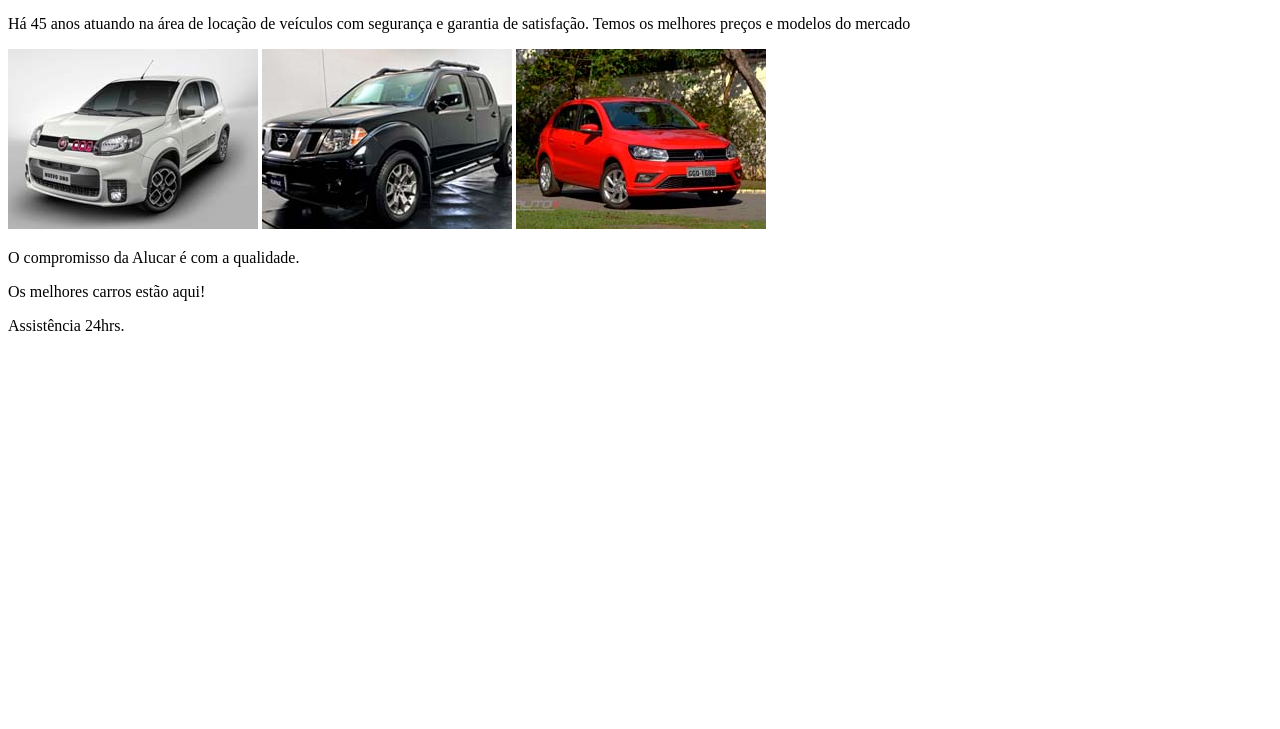
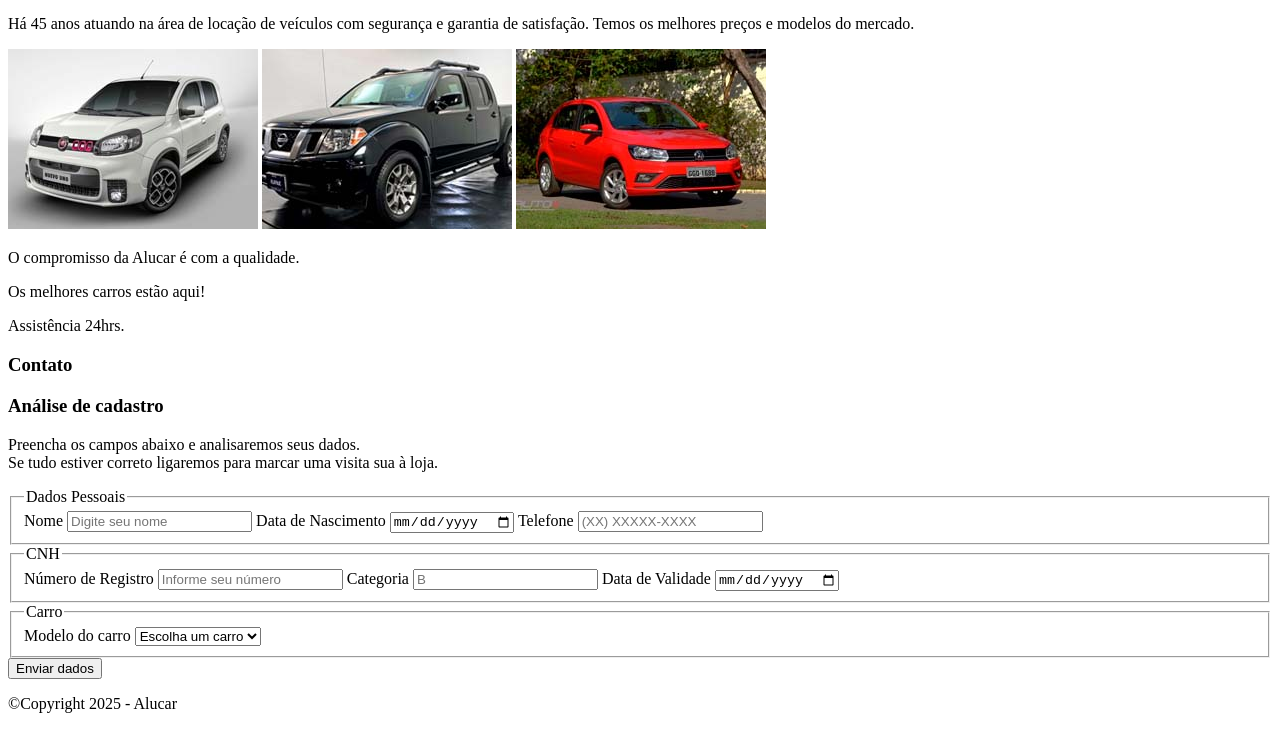
Before and after one commit to JSeno/Curso-DevMedia, a plain HTML site: page 18-ProjetoAlucar/index.html in a window 1280 px wide. Shown: the part 173-902 px from the top of the page. Before the commit the page ends 800 px from the top, so only its background shows below. Drawn offline with Linux system fonts and the light colour scheme.

Commit message:
Projeto 18 Alucar - Finalizando HTML

```diff
--- a/18-ProjetoAlucar/index.html
+++ b/18-ProjetoAlucar/index.html
@@ -18,27 +18,81 @@
 
     <section>
       <div>
-        <h1>Alucard</h1>
-        <h2>Aluguel de Carros</h2>
+        <div>
+          <h1>Alucard</h1>
+          <h2>Aluguel de Carros</h2>
+        </div>
       </div>
     </section>
     <section>
+
       <h3>Sobre nós</h3>
       <p>Há 45 anos atuando na área de locação de veículos com segurança e garantia de satisfação. Temos os melhores
-        preços e modelos do mercado</p>
+        preços e modelos do mercado.</p>
       <img src="assets/img1.jpg" alt="">
       <img src="assets/img2.jpg" alt="">
       <img src="assets/img3.jpg" alt="">
       <p><span>O compromisso da Alucar é com a qualidade.</span></p>
       <p><span>Os melhores carros estão aqui!</span></p>
       <p><span>Assistência 24hrs.</span></p>
+
     </section>
-
+    <div>
+      <h3>Contato</h3>
+    </div>
+    <section>
+      <h3>Análise de cadastro</h3>
+      <p>Preencha os campos abaixo e analisaremos seus dados.<br>Se tudo estiver correto ligaremos para marcar uma
+        visita sua à loja.</p>
+      <form action="https://www.devmedia.com.br/codigos/formularios/aula9/" method="post">
+        <fieldset>
+          <legend>Dados Pessoais</legend>
+          <label>Nome</label>
+          <input type="text" name="nome" placeholder="Digite seu nome" required>
+          <label>Data de Nascimento</label>
+          <input type="date" name="data" placeholder="dd/mm/aaaa" required>
+          <label>Telefone</label>
+          <input type="tel" name="telefone" placeholder="(XX) XXXXX-XXXX" required>
+        </fieldset>
+        <fieldset>
+          <legend>CNH</legend>
+          <label>Número de Registro</label>
+          <input type="number" name="cnh" placeholder="Informe seu número" required>
+          <label>Categoria</label>
+          <input type="text" name="categoria" placeholder="B" required>
+          <label>Data de Validade</label>
+          <input type="date" name="vencimento" placeholder="dd/mm/aaaa" required>
+        </fieldset>
+        <fieldset>
+          <legend>Carro</legend>
+          <label>Modelo do carro</label>
+          <select name="carro" required>
+            <option value="">Escolha um carro</option>
+            <optgroup label="Volkswagem">
+              <option value="gol">Gol</option>
+              <option value="golf">Golf</option>
+              <option value="fox">Fox</option>
+            </optgroup>
+            <optgroup label="Fiat">
+              <option value="uno">Uno</option>
+              <option value="siena">Siena</option>
+              <option value="Palio">Palio</option>
+            </optgroup>
+            <optgroup label="Nissan">
+              <option value="frontier">Frontier</option>
+              <option value="versa">Versa</option>
+              <option value="skyline">Skyline GT-R</option>
+            </optgroup>
+          </select>
+        </fieldset>
+        <button type="submit">Enviar dados</button>
+      </form>
+    </section>
 
   </main>
 
   <footer>
-
+    <p>&copy;Copyright 2025 - Alucar</p>
   </footer>
 
 </body>
```
